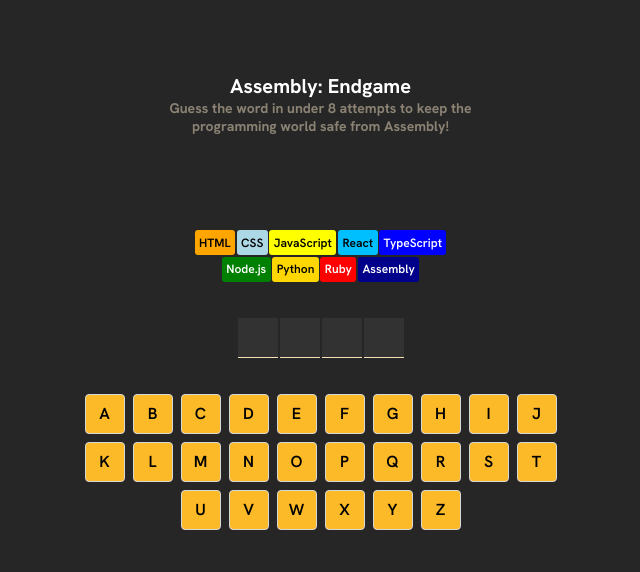
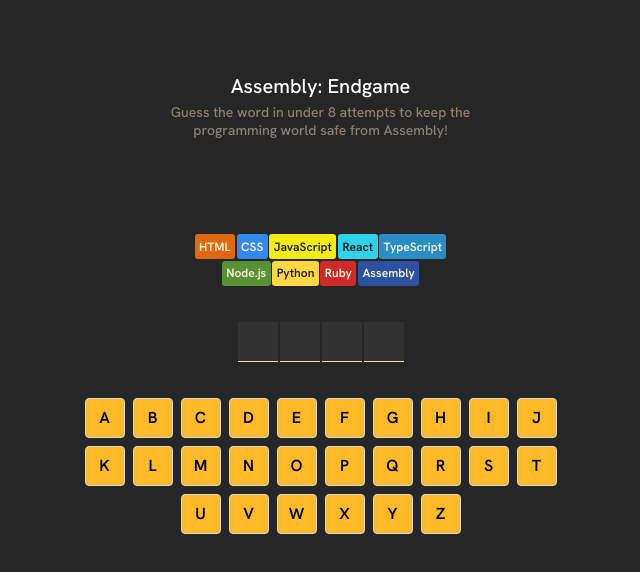
Before and after one commit to nyanxx/assembly-endgame, a React (Vite) app: page / in a window 1280 px wide. Shown: the top 572 px of the page, without its empty margins (312-952 px from the left). Built offline with nearby package versions, Linux system fonts and the light colour scheme.

Commit message:
feat: partially working assembly endgame

```diff
--- a/src/App.jsx
+++ b/src/App.jsx
@@ -1,23 +1,20 @@
 import { useState } from "react";
 import ReactConfetti from "react-confetti";
 import Alphabet from "./components/Alphabet";
-import CommentBanner from "./components/CommentBanner";
+import GameStatus from "./components/GameStatus";
 import ProgrammingLanguage from "./components/ProgrammingLanguage";
 import programmingLanguagesData from "./assets/programmingLanguagesData";
 import { getWord, getAlphabets } from "./utils/utils";
 
 export default function App() {
-  /** Array of object containing each char data or random word */
   const [wordProperty, setWordProperty] = useState(() => getWord());
 
-  /** Word display - above the virtual keyboard */
   const wordDisplay = wordProperty.map((obj, index) => (
     <div key={index} className="alphabet">
       {!obj.isHidden && obj.letter}
     </div>
   ));
 
-  /** Helper function to toggle character (on word display) */
   function alphabetDisplayToggle(x) {
     setWordProperty((prevArray) => {
       return prevArray.map((obj) => {
@@ -30,12 +27,12 @@
     });
   }
 
-  const [proLanData, setProLanData] = useState(() => ({
+  const [languageProperty, setLanguageProperty] = useState(() => ({
     count: 0,
     data: programmingLanguagesData,
   }));
 
-  const proLanElements = proLanData.data.map((obj) => {
+  const languageElements = languageProperty.data.map((obj) => {
     return <ProgrammingLanguage key={obj.name} obj={obj} />;
   });
 
@@ -46,7 +43,7 @@
 
   function killLanguage(match) {
     !match &&
-      setProLanData((prevObj) => {
+      setLanguageProperty((prevObj) => {
         return {
           count: prevObj.count + 1,
           data: prevObj.data.map((obj, index) => {
@@ -97,14 +94,14 @@
 
   function startNewGame() {
     setWordProperty(getWord());
-    setProLanData({ count: 0, data: programmingLanguagesData });
+    setLanguageProperty({ count: 0, data: programmingLanguagesData });
     setAlphabetProperty(getAlphabets());
   }
 
   // All languages dies except assembly
-  const gameLoss = proLanData.count >= proLanData.data.length - 1;
+  const gameLoss = languageProperty.count >= languageProperty.data.length - 1;
 
-  // All letters form word are not hidden anymore
+  // All letters from word are not hidden anymore
   const gameWon =
     wordProperty.filter((obj) => obj.isHidden === true).length === 0;
   const gameOver = gameLoss || gameWon;
@@ -124,28 +121,26 @@
     <main>
       <header>
         <h1 className="heading">Assembly: Endgame</h1>
-        <h2 className="sub-heading">
+        <p className="sub-heading">
           Guess the word in under 8 attempts to keep the programming world safe
           from Assembly!
-        </h2>
+        </p>
       </header>
-      <div className="comment-container">
-        <CommentBanner
-          proLanData={proLanData}
-          gameOver={gameOver}
-          gameWon={gameWon}
-        />
-      </div>
-      <div className="programming-languages">{proLanElements}</div>
-      <div className="random-name">{wordDisplay}</div>
-      <div
-        className={`v-keyboard`}
+      <GameStatus
+        proLanData={languageProperty}
+        gameOver={gameOver}
+        gameWon={gameWon}
+      />
+      <section className="language-chips">{languageElements}</section>
+      <section className="word">{wordDisplay}</section>
+      <section
+        className={`keyboard`}
         // className={`v-keyboard ${gameOver && "not-allowed"}`}
         // style={gameOver && { cursor: "not-allowed" }}
         // inert={gameOver}
       >
         {alphabets}
-      </div>
+      </section>
       {gameWon && <ReactConfetti />}
 
       {gameOver && (
--- a/src/assets/programmingLanguagesData.js
+++ b/src/assets/programmingLanguagesData.js
@@ -1,51 +1,56 @@
 export default [
   {
     name: "HTML",
-    backgroundColor: "orange",
-    fontColor: "black",
+    backgroundColor: "#E2680F",
+    fontColor: "#F9F4DA",
     isAlive: true,
   },
   {
     name: "CSS",
-    backgroundColor: "lightblue",
-    fontColor: "black",
+    backgroundColor: "#328AF1",
+    fontColor: "#F9F4DA",
     isAlive: true,
   },
   {
     name: "JavaScript",
-    backgroundColor: "yellow",
-    fontColor: "black",
+    backgroundColor: "#F4EB13",
+    fontColor: "#1E1E1E",
     isAlive: true,
   },
   {
     name: "React",
-    backgroundColor: "deepskyblue",
-    fontColor: "black",
+    backgroundColor: "#2ED3E9",
+    fontColor: "#1E1E1E",
     isAlive: true,
   },
   {
     name: "TypeScript",
-    backgroundColor: "blue",
-    fontColor: "white",
+    backgroundColor: "#298EC6",
+    fontColor: "#F9F4DA",
     isAlive: true,
   },
   {
     name: "Node.js",
-    backgroundColor: "green",
-    fontColor: "white",
+    backgroundColor: "#599137",
+    fontColor: "#F9F4DA",
     isAlive: true,
   },
   {
     name: "Python",
-    backgroundColor: "gold",
-    fontColor: "black",
+    backgroundColor: "#FFD742",
+    fontColor: "#1E1E1E",
     isAlive: true,
   },
-  { name: "Ruby", backgroundColor: "red", fontColor: "white", isAlive: true },
+  {
+    name: "Ruby",
+    backgroundColor: "#D02B2B",
+    fontColor: "#F9F4DA",
+    isAlive: true,
+  },
   {
     name: "Assembly",
-    backgroundColor: "darkblue",
-    fontColor: "white",
+    backgroundColor: "#2D519F",
+    fontColor: "#F9F4DA",
     isAlive: true,
   },
 ];
--- a/src/components/CommentBanner.jsx
+++ b/src/components/GameStatus.jsx
@@ -1,5 +1,5 @@
 import { goodByes } from "../assets/goodByes";
-export default function CommentBanner(props) {
+export default function GameStatus(props) {
   const gameLoss = props.proLanData.count === 8;
 
   const backgroundColor = gameLoss
@@ -27,23 +27,25 @@
 
   const farewell = getPhrase();
   return (
+    <section className="status-container">
       <div
-      className="comment"
+        className="game-status"
         style={{ backgroundColor: backgroundColor, display: display }}
       >
         {gameLoss && (
           <>
-          <span>Game Over!</span>
-          <span>You lose! Better start learning Assembly 😭</span>
+            <h2>Game Over!</h2>
+            <p>You lose! Better start learning Assembly 😭</p>
           </>
         )}
         {props.gameWon && (
           <>
-          <span>You Win!</span>
-          <span>Well done!🎉</span>
+            <h2>You Win!</h2>
+            <p>Well done!🎉</p>
           </>
         )}
         {props.proLanData.count && !props.gameOver && farewell}
       </div>
+    </section>
   );
 }
--- a/src/index.css
+++ b/src/index.css
@@ -3,14 +3,11 @@
 * {
   box-sizing: border-box;
   scrollbar-gutter: stable;
-  /* overflow-y: auto; */
-  /* outline: 1px solid rgb(247, 35, 35) !important;
-  outline-offset: -1px; */
 }
 
 body {
   display: flex;
-  font-family: "Hanken Grotesk";
+  font-family: "Hanken Grotesk", Arial, sans-serif;
   place-content: center;
   margin: 0;
   background-color: #262626;
@@ -39,20 +36,22 @@
 header .heading {
   color: white;
   font-size: 20px;
+  font-weight: 500;
   margin: 0;
 }
 
 header .sub-heading {
-  margin: 0;
+  margin: 4px auto 0;
   color: #8b8274;
   font-size: 14px;
+  font-weight: 500;
 }
 
-.comment-container {
+.status-container {
   min-height: 59px;
 }
 
-.comment {
+.game-status {
   display: flex;
   flex-direction: column;
   justify-content: center;
@@ -69,16 +68,18 @@
   font-weight: 200;
 }
 
-.comment span:nth-child(1) {
+.game-status h2 {
+  margin: 0;
   font-size: 20px;
   font-weight: 400;
 }
-.comment span:nth-child(2) {
+.game-status p {
+  margin: 0;
   font-size: 16px;
   font-weight: 400;
 }
 
-.programming-languages {
+.language-chips {
   display: flex;
   justify-content: center;
   flex-wrap: wrap;
@@ -88,7 +89,7 @@
   font-weight: 600;
 }
 
-.programming-languages .pl-name {
+.language-chips .pl-name {
   font-size: 12px;
   border-radius: 3px;
   padding: 4.5px;
@@ -109,7 +110,7 @@
   background-color: #00000087;
 }
 
-.random-name {
+.word {
   display: flex;
   gap: 2px;
   margin-top: 36px;
@@ -118,7 +119,7 @@
   font-weight: 600;
 }
 
-.random-name .alphabet {
+.word .alphabet {
   display: flex;
   justify-content: center;
   align-items: center;
@@ -128,19 +129,19 @@
   border-bottom: 1.5px solid wheat;
 }
 
-.v-keyboard {
+.keyboard {
   display: grid;
   grid-template-columns: repeat(10, 1fr);
   gap: 8px;
   margin: 36px auto;
 }
 
-.v-keyboard button:nth-child(21) {
+.keyboard button:nth-child(21) {
   /* start at column 3 */
   grid-column: 3;
 }
 
-.v-keyboard button {
+.keyboard button {
   background-color: #fcba29;
   border: 1px solid #d7d7d7;
   border-radius: 4px;
@@ -152,7 +153,7 @@
   height: 40px;
 }
 
-.v-keyboard button:hover {
+.keyboard button:hover {
   cursor: pointer;
 }
 
```
Lines whose indentation alone changed are shown as unchanged.
